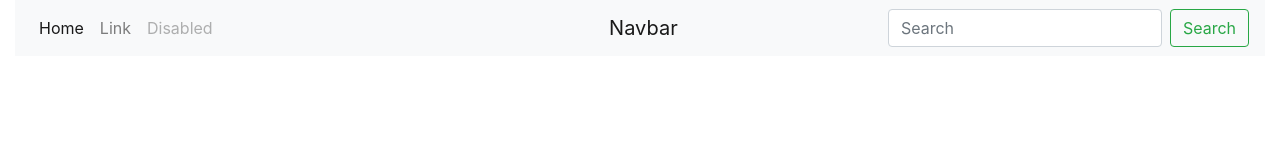
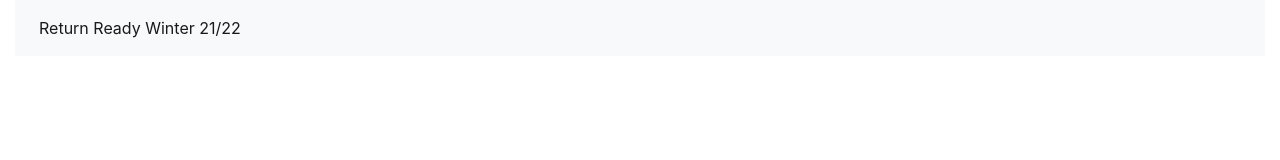
Before and after one commit to CD-ReturnReady-Labs/CD-ReturnReady-Labs.github.io, a plain HTML site: page index.html in a window 1280 px wide. Drawn offline with nearby package versions, Linux system fonts and the light colour scheme.

Commit message:
updated page

```diff
--- a/index.html
+++ b/index.html
@@ -14,24 +14,11 @@
   <div class="collapse navbar-collapse" id="navbarTogglerDemo02">
     <ul class="navbar-nav mr-auto mt-2 mt-lg-0">
       <li class="nav-item active">
-        <a class="nav-link" href="#">Home <span class="sr-only">(current)</span></a>
+        <a class="nav-link" href="#">Return Ready Winter 21/22 <span class="sr-only">(current)</span></a>
       </li>
-      <li class="nav-item">
-        <a class="nav-link" href="#">Link</a>
-      </li>
-      <li class="nav-item">
-        <a class="nav-link disabled" href="#">Disabled</a>
-      </li>
+
     </ul>
 
-    <div class="mx-auto">
-	  	<a href="#" class="navbar-brand">Navbar</a>
-	</div>
-
-    <form class="form-inline my-2 my-lg-0">
-      <input class="form-control mr-sm-2" type="search" placeholder="Search">
-      <button class="btn btn-outline-success my-2 my-sm-0" type="submit">Search</button>
-    </form>
   </div>
 </nav>
 </div>
```
